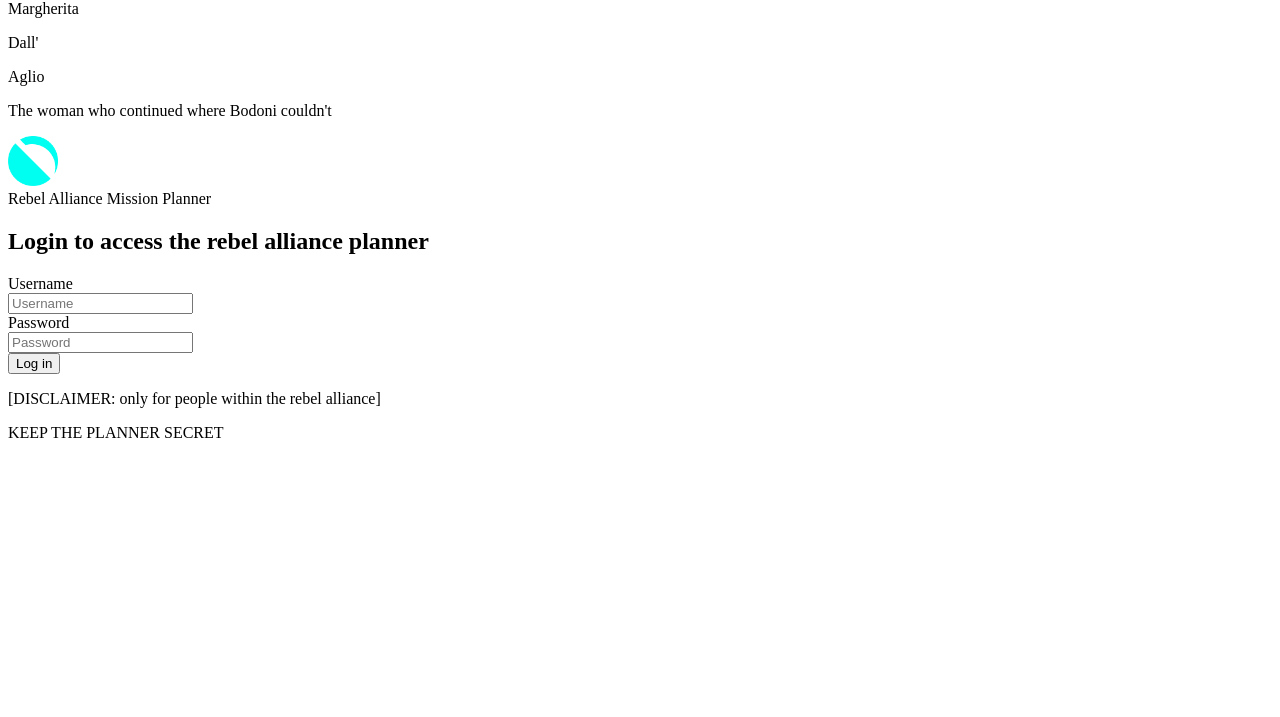
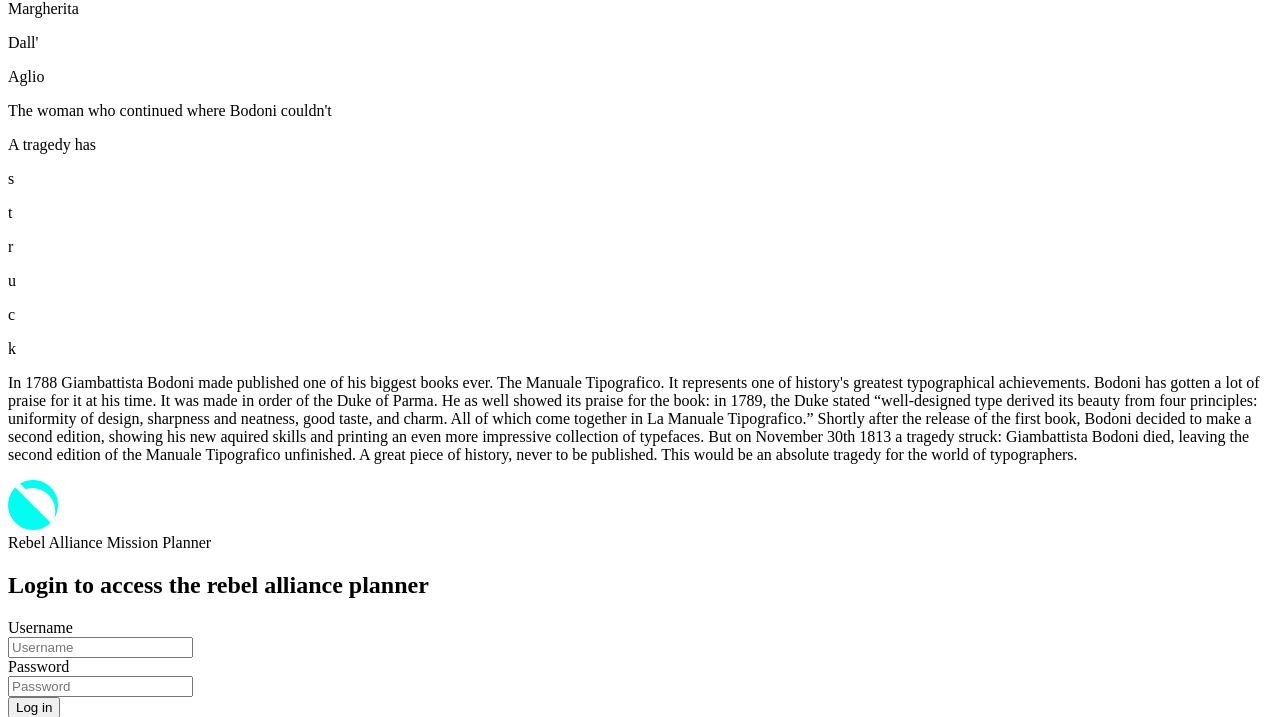
Before and after one commit to woutvandesompele/mytype, a PHP site: template src/view/pages/index.php in a window 1280 px wide. Shown: the part 16-733 px from the top of the page. Before the commit the page ends 454 px from the top, so only its background shows below. Run offline with PHP 8.4, Linux system fonts and the light colour scheme; the template is opened without the code that fills it, so the values that code supplies are empty.

Commit message:
added content for tragedy closes #6

```diff
--- a/src/view/pages/index.php
+++ b/src/view/pages/index.php
@@ -14,7 +14,27 @@
     </div>
   </section>
 
-  <section class="tragedy"></section>
+  <section class="tragedy">
+    <div class="tragedy__title">
+      <p>A tragedy has</p>
+      <div class="tragedy__title--struck">
+        <p class="struck--s">s</p>
+        <p class="struck--t">t</p>
+        <p class="struck--r">r</p>
+        <p class="struck--u">u</p>
+        <p class="struck--c">c</p>
+        <p class="struck--k">k</p>
+      </div>
+    </div>
+    <div class="tragedy__text">
+      <p>
+        In 1788 Giambattista Bodoni made published one of his biggest books ever. The <span>Manuale Tipografico</span>. It represents one of history's greatest typographical achievements. Bodoni has gotten a lot of praise for it at his time. It was made in order of the Duke of Parma. He as well showed its praise for the book: in 1789,  the Duke stated “well-designed type derived its beauty from four principles: uniformity of design, sharpness and neatness, good taste, and charm. All of which come together in La Manuale Tipografico.”
+        Shortly after the release of the first book, Bodoni decided to make a second edition, showing his new aquired skills and printing an even more impressive collection of typefaces.
+
+        But on November 30th 1813 a tragedy struck: Giambattista Bodoni <span>died</span>, leaving the second edition of the Manuale Tipografico unfinished. A great piece of history, never to be published. This would be an absolute tragedy for the world of typographers.
+      </p>
+    </div>
+  </section>
 
   <section class="unthinkable"></section>
 
```
